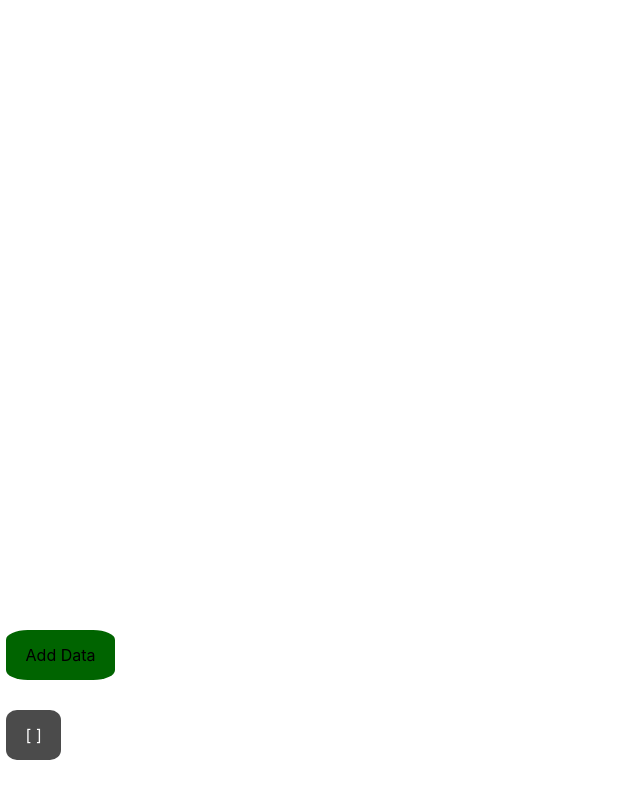
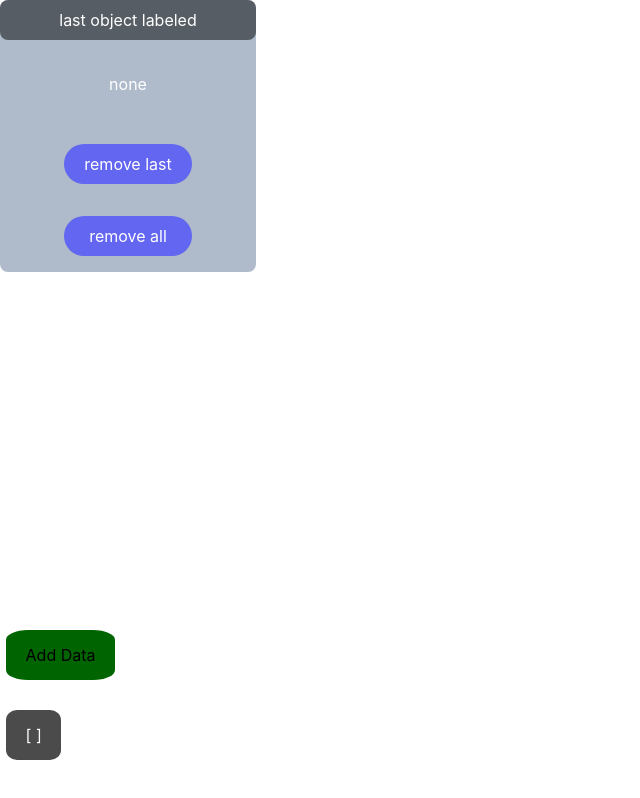
Before and after one commit to IdanHaf/ChasingTheSun, a React (Create React App) app in the folder frontend/: page /managers in a window 1280 px wide. Shown: the whole page, without its empty margins (0-640 px from the left). Built offline with nearby package versions, Linux system fonts and the light colour scheme; no server answers.

Commit message:
Added remove and remove all options to manager.

```diff
--- a/frontend/src/components/ManagerLabelSelector.js
+++ b/frontend/src/components/ManagerLabelSelector.js
@@ -36,6 +36,16 @@ function ManagerLabelSelector(props) {
         }
     }
 
+    const handleRemoveButton = (all) =>{
+        if(objectDataArray.length > 0){
+            if(all){
+                setObjectDataArray([]);
+            }else {
+                setObjectDataArray(objectDataArray.slice(0, -1));
+            }
+        }
+    }
+
     // make sure doesn't clash with clues
     // handle ctrl+tab edge case
     return (
@@ -63,6 +73,51 @@ function ManagerLabelSelector(props) {
                 ></div>
             </div>
 
+            <div
+                className=
+                    "fixed top-0 left-0 bg-slate-400/75 flex w-64 flex-col
+                     items-center text-center text-white rounded-lg select-none"
+            >
+                <div className= "w-full py-2 bg-black/50 rounded-lg">
+                    last object labeled
+                </div>
+                <div className="my-8">
+                    {(objectDataArray.length > 0) ?
+                        <ul className="list-none">
+                            <li className="p-4">
+                                number of labels: {objectDataArray.length}
+                            </li>
+                            <li>
+                                lat: {objectDataArray[objectDataArray.length - 1].lat}
+                            </li>
+                            <li>
+                                lng: {objectDataArray[objectDataArray.length - 1].lng}
+                            </li>
+                            <li>
+                                zoom: {Math.round(objectDataArray[objectDataArray.length - 1].zoom)}
+                            </li>
+                        </ul>
+                        :
+                        "none"}
+                </div>
+
+                <div className="w-full flex flex-col items-center">
+                    <button className="my-4 removeButton w-1/2 p-2
+                                       select-none bg-indigo-500 rounded-full hover:bg-sky-700"
+                            onClick={() => {handleRemoveButton(false)}}
+                    >
+                        remove last
+                    </button>
+
+                    <button className="my-4 removeButton w-1/2 p-2
+                                       select-none bg-indigo-500 rounded-full hover:bg-sky-700"
+                            onClick={() => {handleRemoveButton(true)}}
+                    >
+                        remove all
+                    </button>
+                </div>
+            </div>
+
             <button className="addButton select-none"
                     style={(objectDataArray.length > 0) ?
                         {background: "limegreen"} :
--- a/frontend/src/utility/useLabelSelector.js
+++ b/frontend/src/utility/useLabelSelector.js
@@ -84,8 +84,8 @@ function useLabelSelector({ctrlPressed, isManager, panoramaState, setZoom}) {
     const handlePageFinish = (e, wasDetected = false) => {
         if (mouseDown) {
             if (isManager) {
-                objectDataArray.push(getObjectData(e, panoramaState, lables));
-                setObjectDataArray(objectDataArray);
+                const newObjectData = getObjectData(e, panoramaState, lables);
+                setObjectDataArray(prevDataArray => [...prevDataArray, newObjectData]);
                 setFlicker("orange");
             }
             else if (wasDetected) {
```
